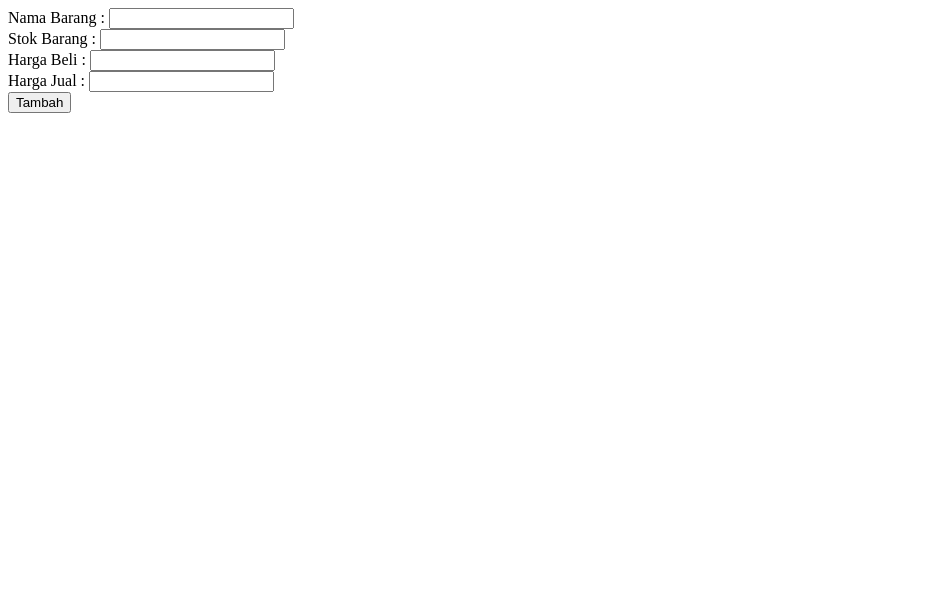
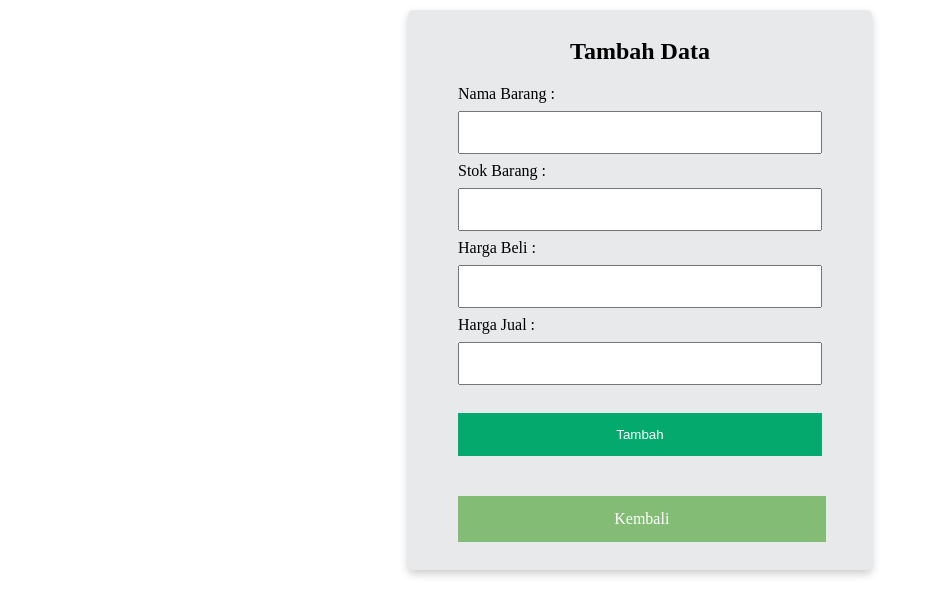
Before and after one commit to AchmadBudy/ContohSimpleCRUDPHP, a PHP site: page /tambah.php in a window 1280 px wide. Shown: the top 616 px of the page, without its empty margins (0-930 px from the left). Run offline with PHP 8.4, Linux system fonts and the light colour scheme.

Commit message:
Update tambah.php
mempercantik

```diff
--- a/tambah.php
+++ b/tambah.php
@@ -15,24 +15,65 @@ if (isset($_POST['submit'])) {
     <meta http-equiv="X-UA-Compatible" content="IE=edge">
     <meta name="viewport" content="width=device-width, initial-scale=1.0">
     <title>Tambah Data</title>
+
+    <style>
+        input {
+            width: 100%;
+            padding: 12px 20px;
+            margin: 8px 0;
+            box-sizing: border-box;
+        }
+
+        .card {
+            box-shadow: 0 4px 8px 0 rgba(0, 0, 0, 0.2);
+            border-radius: 5px;
+            margin: 10px 400px;
+            padding: 8px 50px;
+            background-color: #E7E9EB;
+        }
+
+        .button {
+            background-color: #04AA6D;
+            color: white;
+            padding: 14px 20px;
+            margin: 20px 0;
+            border: none;
+            cursor: pointer;
+            width: 100%;
+        }
+
+        .button-sec {
+            background-color: #83BD75;
+            color: white;
+            padding: 14px 20px;
+            margin: 20px auto;
+            border: none;
+            cursor: pointer;
+            width: 90%;
+            display: block;
+            text-align: center;
+            text-decoration: none;
+        }
+    </style>
 </head>
 
 <body>
+    <div class="card">
+        <h2 style="text-align: center;">Tambah Data</h2>
         <form action="" method="POST">
             <label for="namabarang">Nama Barang : </label>
             <input type="text" name="namabarang" id="namabarang">
-        <br>
             <label for="stok">Stok Barang : </label>
             <input type="number" name="stok" id="stok">
-        <br>
             <label for="hargabeli">Harga Beli : </label>
             <input type="number" name="hargabeli" id="hargabeli">
-        <br>
             <label for="hargajual">Harga Jual : </label>
             <input type="number" name="hargajual" id="hargajual">
-        <br>
-        <button type="submit" name="submit">Tambah</button>
+            <button type="submit" name="submit" class="button">Tambah</button>
+            <a href="/index.php" class="button-sec">Kembali</a>
         </form>
+
+    </div>
 </body>
 
 </html>
```
Lines whose indentation alone changed are shown as unchanged.
